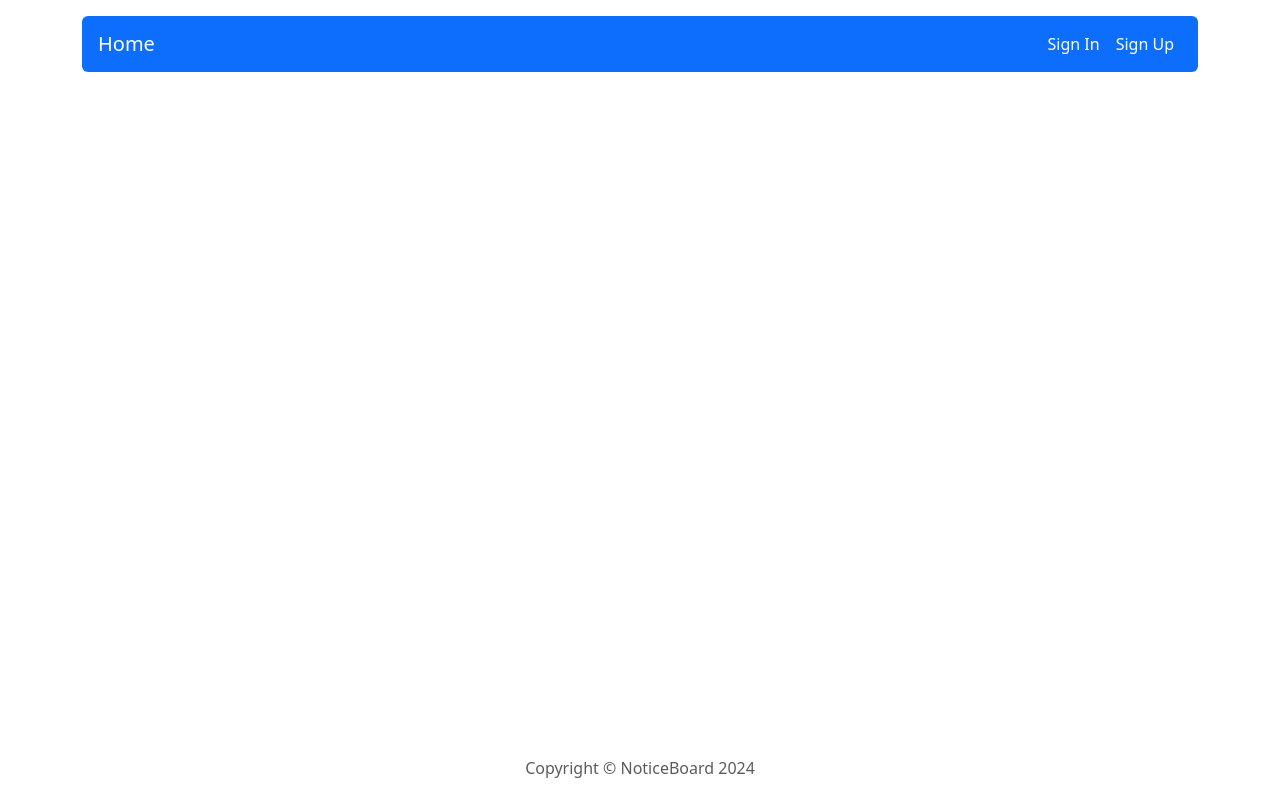
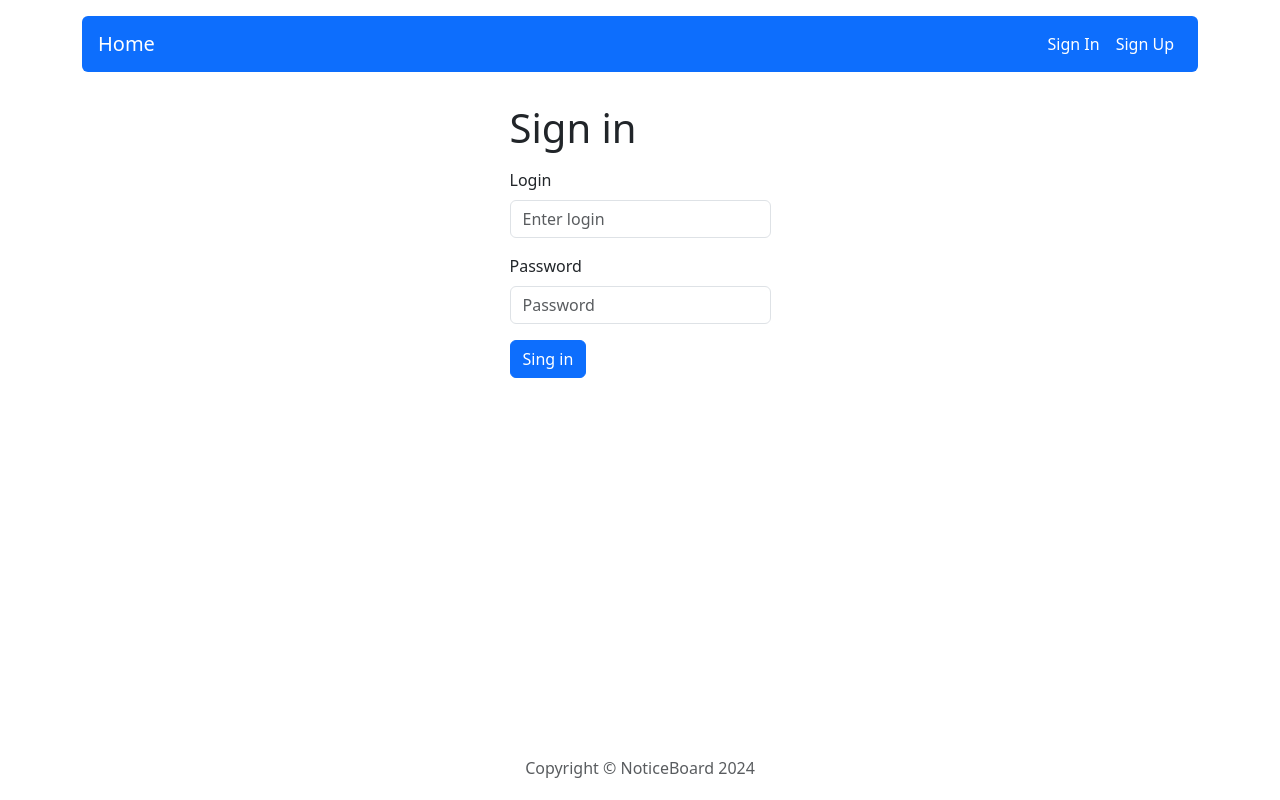
Before and after one commit to slawomirtoporek/noticeBoardApp, a React (Create React App) app in the folder client/: page /login in a window 1280 px wide. Built offline with nearby package versions, Linux system fonts and the light colour scheme.

Commit message:
Add Login and LoginForm component

```diff
--- /dev/null
+++ b/client/src/components/features/LoginForm/LoginForm.js
@@ -0,0 +1,97 @@
+import { useState } from 'react';
+import { API_URL } from '../../../config';
+import { Form, Button, Alert, Spinner } from 'react-bootstrap';
+import { useDispatch } from 'react-redux';
+import { logIn } from '../../../redux/usersRedux';
+
+const LoginForm = () => {
+
+  const [login, setLogin] = useState('');
+  const [password, setPassword] = useState('');
+  const [status, setStatus] = useState(null); // null, 'loading', 'success', 'serverError', 'clientError'
+  const dispatch = useDispatch();
+
+  const handleSubmit = e => {
+    e.preventDefault();
+
+    const options = {
+      method: 'POST',
+      headers: {
+        'Content-Type': 'application/json'
+      },
+      body: JSON.stringify({ login, password }),
+    };
+
+    setStatus('loading');
+    fetch(`${API_URL}/auth/login`, options)
+      .then(res => {
+        if (res.status === 200) {
+          setStatus('success');
+          dispatch(logIn({ login }));
+        } else if (res.status === 400) {
+          setStatus('clientError');
+        } else {
+          setStatus('serverError');
+        };
+      })
+  };
+
+  return (
+    <Form onSubmit={handleSubmit}>
+
+      {status === "success" && (
+        <Alert variant="success">
+          <Alert.Heading>Success!</Alert.Heading>
+          <p>You have been successfuly logged in!</p>
+        </Alert>
+      )}
+
+      {status === "serverError" && (
+        <Alert variant="danger">
+          <Alert.Heading>Something went wrong...</Alert.Heading>
+          <p>Unexpected error... Try again!</p>
+        </Alert>
+      )}
+
+      {status === "clientError" && (
+        <Alert variant="danger">
+          <Alert.Heading>Incorrect data.</Alert.Heading>
+          <p>Login or password are incorrect...</p>
+        </Alert>
+      )}
+
+      {status === "loading" && (
+        <Spinner animation="border" role="status" className="d-block mx-auto">
+          <span className="visually-hidden">Loading...</span>
+        </Spinner>
+      )}
+
+
+      <Form.Group className="mb-3" controlId="formLogin">
+        <Form.Label>Login</Form.Label>
+        <Form.Control
+          type="text"
+          value={login}
+          onChange={e => setLogin(e.target.value)}
+          placeholder="Enter login"
+        />
+      </Form.Group>
+
+      <Form.Group className="mb-3" controlId="formPassword">
+        <Form.Label>Password</Form.Label>
+        <Form.Control
+          type="password"
+          value={password}
+          onChange={e => setPassword(e.target.value)}
+          placeholder="Password"
+        />
+      </Form.Group>
+
+      <Button variant="primary" type="submit">
+        Sing in
+      </Button>
+    </Form>
+  );
+};
+
+export default LoginForm;
--- a/client/src/components/layout/MainMenu/MainMenu.js
+++ b/client/src/components/layout/MainMenu/MainMenu.js
@@ -1,7 +1,7 @@
 import { Navbar, Nav } from 'react-bootstrap';
 import { Link } from 'react-router-dom';
 import { useSelector } from 'react-redux';
-import { getUser } from '../../../redux/authRedux';
+import { getUser } from '../../../redux/usersRedux';
 
 const MainMenu = () => {
 
--- a/client/src/components/pages/Login/Login.js
+++ b/client/src/components/pages/Login/Login.js
@@ -1,6 +1,14 @@
+import { Row, Col } from 'react-bootstrap';
+import LoginForm from '../../features/LoginForm/LoginForm';
+
 const Login = () => {
   return(
-    <></>
+    <Row>
+        <Col className="col-12 col-sm-3 mx-auto">
+          <h1 className="my-3">Sign in</h1>
+          <LoginForm />
+        </Col>
+    </Row>
   );
 };
 
--- a/client/src/components/pages/Register/Register.js
+++ b/client/src/components/pages/Register/Register.js
@@ -8,10 +8,6 @@
       <Row>
         <Col className="col-12 col-sm-3 mx-auto">
           <h1 className="my-3">Sign up</h1>
-        </Col>
-      </Row>
-      <Row>
-        <Col className="col-12 col-sm-3 mx-auto">
           <RegisterForm />
         </Col>
       </Row>
--- a/client/src/redux/adsRedux.js
+++ b/client/src/redux/adsRedux.js
@@ -4,18 +4,13 @@
 const reducerName = 'ads';
 const createActionName = name => `app/${reducerName}/${name}`;
 
-/* INITIAL STATE */
-
-const initialState = {
-  data: [],
-  requests: [],
-};
-
 /* REDUCER */
 
-export default function reducer(statePart = initialState, action = {}) {
+const adsReducer = (statePart = null, action) => {
   switch (action.type) {
     default:
       return statePart;
   }
-}
+};
+
+export default adsReducer;
--- a/client/src/redux/authRedux.js
+++ /dev/null
@@ -1,24 +0,0 @@
-/* SELECTORS */
-export const getUser = ({ user }) => user ? user.data : null;
-
-/* ACTIONS */
-
-// action name creator
-const reducerName = 'auth';
-const createActionName = name => `app/${reducerName}/${name}`;
-
-/* INITIAL STATE */
-
-const initialState = {
-  data: [],
-  requests: [],
-};
-
-/* REDUCER */
-
-export default function reducer(statePart = initialState, action = {}) {
-  switch (action.type) {
-    default:
-      return statePart;
-  }
-}
--- /dev/null
+++ b/client/src/redux/initialState.js
@@ -0,0 +1,6 @@
+const initialState = {
+  ads: [],
+  user: null,
+};
+
+export default initialState;
--- a/client/src/redux/store.js
+++ b/client/src/redux/store.js
@@ -1,18 +1,22 @@
 import { createStore, combineReducers, applyMiddleware, compose } from 'redux';
 import thunk from 'redux-thunk';
+import initialState from './initialState';
 
 // import reducers
-import ads from './adsRedux';
-import auth from './authRedux';
+import adsReducer from './adsRedux';
+import usersReducer from './usersRedux';
+
+const subreducers = {
+  ads: adsReducer,
+  user: usersReducer,
+};
 
 // combine reducers
-const rootReducer = combineReducers({
-  ads,
-  auth,
-});
+const reducer = combineReducers(subreducers);
 
 const store = createStore(
-  rootReducer,
+  reducer,
+  initialState,
   compose(
 		applyMiddleware(thunk),
 		window.__REDUX_DEVTOOLS_EXTENSION__ ? window.__REDUX_DEVTOOLS_EXTENSION__() : f => f
--- /dev/null
+++ b/client/src/redux/usersRedux.js
@@ -0,0 +1,28 @@
+/* SELECTORS */
+export const getUser = ({ user }) => user ? user.data : null;
+
+/* ACTIONS */
+
+// action name creator
+const reducerName = 'users';
+const createActionName = name => `app/${reducerName}/${name}`;
+
+const LOG_IN = createActionName('LOG_IN');
+
+export const logIn = payload => ({
+  type: LOG_IN,
+  payload
+});
+
+/* REDUCER */
+
+const usersReducer = (statePart = null, action) => {
+  switch (action.type) {
+    case LOG_IN:
+      return action.payload;
+    default:
+      return statePart;
+  }
+};
+
+export default usersReducer;
```
